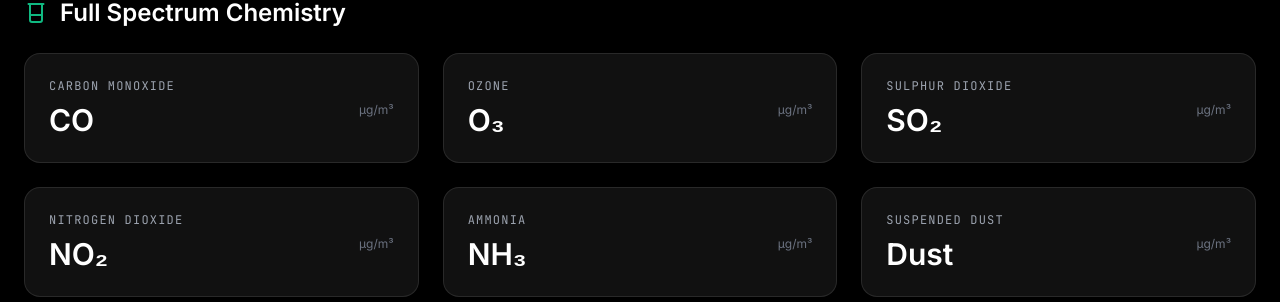
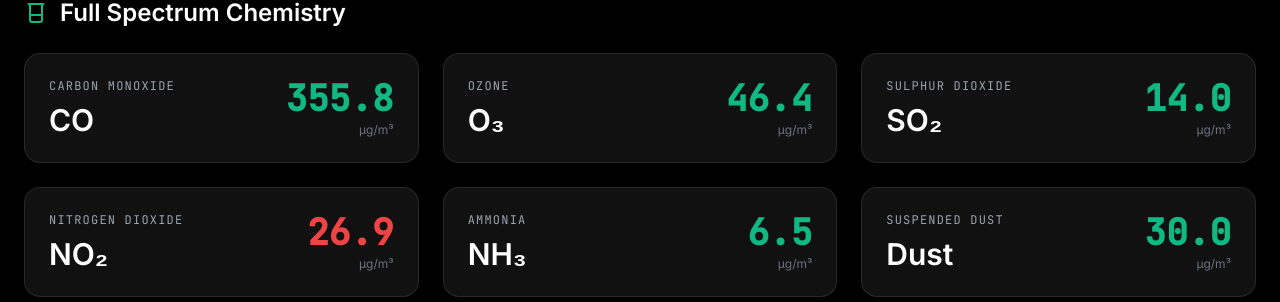
Before and after one commit to ekospaxes/hybrid-purifier-web, a React (Vite) app: page /dashboard in a window 1280 px wide. Shown: the part 1155-1457 px from the top of the page. Built offline with nearby package versions, Linux system fonts and the light colour scheme; no server answers.

Commit message:
Update DashboardPage.jsx v5

```diff
--- a/src/pages/Dashboard/DashboardPage.jsx
+++ b/src/pages/Dashboard/DashboardPage.jsx
@@ -1,3 +1,4 @@
+// DashboardPage.jsx
 import React, { useState, useEffect } from 'react';
 import { motion, AnimatePresence } from 'framer-motion';
 import { MapContainer, TileLayer, CircleMarker, Popup, useMap } from 'react-leaflet';
@@ -17,28 +18,23 @@ import { AnimatedTitle } from '../../components/ui/AnimatedText';
 // --- MAP UPDATER ---
 const MapUpdater = ({ center }) => {
   const map = useMap();
-  useEffect(() => { map.flyTo(center, 13, { duration: 2.5 }); }, [center, map]);
+  useEffect(() => { if (map && center) map.flyTo(center, 13, { duration: 2.5 }); }, [center, map]);
   return null;
 };
 
 // --- PHYSICS & LOGIC HELPERS ---
-const getPollutionStatus = (pm25) => {
-  if (pm25 <= 12) return { color: "text-eko-emerald", stroke: "#10B981", bg: "bg-eko-emerald", label: "Good", advice: "Air is pristine." };
-  if (pm25 <= 35) return { color: "text-yellow-400", stroke: "#FACC15", bg: "bg-yellow-400", label: "Moderate", advice: "Acceptable quality." };
-  if (pm25 <= 55) return { color: "text-orange-500", stroke: "#F97316", bg: "bg-orange-500", label: "Unhealthy (Sensitive)", advice: "Sensitive groups caution." };
-  if (pm25 <= 150) return { color: "text-red-500", stroke: "#EF4444", bg: "bg-red-500", label: "Unhealthy", advice: "Wear a mask outdoors." };
-  return { color: "text-rose-700", stroke: "#BE123C", bg: "bg-rose-700", label: "HAZARDOUS", advice: "EMERGENCY: STAY INDOORS." };
-};
-
-// --- ROBUST DATA ENGINE ---
-const getRobustValue = (val, baseLevel, pollutionFactor) => {
-  const num = parseFloat(val);
-  // Relaxed check: allow 0, but check for NaN or null
-  if (!isNaN(num) && val !== null && val !== undefined) return num.toFixed(1);
-
-  // Fallback Simulation
-  const simulated = baseLevel + (pollutionFactor * 0.05) + (Math.random() * (baseLevel * 0.1));
-  return simulated.toFixed(1);
+/**
+ * Returns a number (float) with one decimal.
+ * If `val` is missing/NaN we simulate using baseLevel + pollutionFactor influence.
+ */
+const getRobustValue = (val, baseLevel = 10, pollutionFactor = 0) => {
+  const num = typeof val === 'string' ? parseFloat(val) : (typeof val === 'number' ? val : NaN);
+  if (!isNaN(num) && val !== null && val !== undefined) {
+    return Number(num.toFixed(1));
+  }
+  // Fallback simulation: deterministic-ish but varies slightly
+  const simulated = baseLevel + (pollutionFactor * 0.05) + (Math.random() * Math.max(1, baseLevel * 0.1));
+  return Number(simulated.toFixed(1));
 };
 
 // --- COMPONENTS ---
@@ -56,16 +52,24 @@ const HealthMetric = ({ icon: Icon, label, status, delay }) => (
       <span className="text-sm text-gray-300">{label}</span>
     </div>
     <span className={`text-xs font-bold font-mono ${status === 'Safe' ? 'text-eko-emerald' : 'text-red-400'}`}>
-      {status.toUpperCase()}
+      {String(status).toUpperCase()}
     </span>
   </motion.div>
 );
 
 const AQIGauge = ({ value, max, label, subLabel, pmValue }) => {
-  const status = getPollutionStatus(pmValue || value);
+  const status = (() => {
+    const pm = pmValue ?? value;
+    if (pm <= 12) return { color: "text-eko-emerald", stroke: "#10B981", bg: "bg-eko-emerald", label: "Good" };
+    if (pm <= 35) return { color: "text-yellow-400", stroke: "#FACC15", bg: "bg-yellow-400", label: "Moderate" };
+    if (pm <= 55) return { color: "text-orange-500", stroke: "#F97316", bg: "bg-orange-500", label: "Unhealthy (Sensitive)" };
+    if (pm <= 150) return { color: "text-red-500", stroke: "#EF4444", bg: "bg-red-500", label: "Unhealthy" };
+    return { color: "text-rose-700", stroke: "#BE123C", bg: "bg-rose-700", label: "HAZARDOUS" };
+  })();
+
   const radius = 60;
   const circumference = 2 * Math.PI * radius;
-  const safeVal = parseFloat(value) || 0;
+  const safeVal = Number(value) || 0;
   const percent = Math.min((safeVal / max) * 100, 100);
   const strokeDashoffset = circumference - (percent / 100) * circumference;
 
@@ -79,15 +83,15 @@ const AQIGauge = ({ value, max, label, subLabel, pmValue }) => {
             stroke="currentColor" strokeWidth="12" fill="transparent"
             strokeDasharray={circumference}
             initial={{ strokeDashoffset: circumference }}
-            animate={{ strokeDashoffset: strokeDashoffset }}
-            transition={{ duration: 2, ease: "easeOut" }}
+            animate={{ strokeDashoffset }}
+            transition={{ duration: 1.2, ease: "easeOut" }}
             strokeLinecap="round"
             className={`${status.color} drop-shadow-[0_0_20px_currentColor]`}
           />
         </svg>
         <div className="absolute flex flex-col items-center">
           <motion.span
-             initial={{ opacity: 0, scale: 0.5 }}
+            initial={{ opacity: 0, scale: 0.6 }}
             animate={{ opacity: 1, scale: 1 }}
             className={`text-5xl font-display font-bold ${status.color}`}
           >
@@ -106,8 +110,8 @@ const AQIGauge = ({ value, max, label, subLabel, pmValue }) => {
 };
 
 const ChemicalCard = ({ label, formula, value, unit, limit }) => {
-  const safeVal = parseFloat(value);
-  const isSafe = safeVal < limit;
+  const safeVal = Number(value);
+  const isSafe = !isNaN(safeVal) ? (safeVal < limit) : true;
   const color = !isSafe ? "text-red-500" : "text-eko-emerald";
 
   return (
@@ -120,7 +124,7 @@ const ChemicalCard = ({ label, formula, value, unit, limit }) => {
       </div>
       <div className="text-right flex flex-col justify-center">
         <div className={`text-4xl font-mono font-bold ${color}`}>
-            {value}
+          {isNaN(safeVal) ? '—' : safeVal.toFixed(1)}
         </div>
         <div className="text-xs text-gray-500 mt-1">{unit}</div>
       </div>
@@ -131,6 +135,7 @@ const ChemicalCard = ({ label, formula, value, unit, limit }) => {
 // --- MAIN PAGE ---
 const DashboardPage = () => {
   const [loading, setLoading] = useState(false);
+  const [rawApi, setRawApi] = useState(null); // store raw fetch for debugging
   const [weather, setWeather] = useState({});
   const [hourly, setHourly] = useState([]);
   const [coords, setCoords] = useState({ lat: 28.6139, lng: 77.2090 });
@@ -139,7 +144,9 @@ const DashboardPage = () => {
   const [suggestions, setSuggestions] = useState([]);
   const [showSuggestions, setShowSuggestions] = useState(false);
 
+  // fetch data whenever coords change
   useEffect(() => {
+    let mounted = true;
     const fetchData = async () => {
       setLoading(true);
       try {
@@ -147,19 +154,53 @@ const DashboardPage = () => {
           `https://air-quality-api.open-meteo.com/v1/air-quality?latitude=${coords.lat}&longitude=${coords.lng}&current=pm10,pm2_5,carbon_monoxide,nitrogen_dioxide,sulphur_dioxide,ozone,uv_index,dust,ammonia&hourly=pm2_5&timezone=auto&past_days=1`
         );
         const data = await res.json();
-        setWeather(data.current || {});
+        if (!mounted) return;
+        setRawApi(data);
 
-        if(data.hourly) {
-           const formatted = data.hourly.time.slice(-24).map((time, i) => ({
-              time: time.split('T')[1],
-              val: data.hourly.pm2_5.slice(-24)[i]
+        // normalize the "current" block into friendly keys (some APIs name things differently)
+        const current = data?.current || {};
+        const normalize = {
+          pm2_5: current?.pm2_5 ?? current?.pm2_5 ?? current?.pm25 ?? current?.pm_2_5 ?? null,
+          pm10: current?.pm10 ?? current?.pm10 ?? current?.pm10 ?? null,
+          carbon_monoxide: current?.carbon_monoxide ?? current?.co ?? current?.carbonMonoxide ?? null,
+          ozone: current?.ozone ?? current?.o3 ?? null,
+          sulphur_dioxide: current?.sulphur_dioxide ?? current?.so2 ?? null,
+          nitrogen_dioxide: current?.nitrogen_dioxide ?? current?.no2 ?? null,
+          ammonia: current?.ammonia ?? null,
+          dust: current?.dust ?? null,
+          uv_index: current?.uv_index ?? current?.uv ?? null
+        };
+
+        setWeather(normalize);
+
+        // hourly series: be defensive
+        if (data.hourly && Array.isArray(data.hourly.time) && Array.isArray(data.hourly.pm2_5)) {
+          // keep last 24 (or fewer)
+          const times = data.hourly.time.slice(-24);
+          const vals = data.hourly.pm2_5.slice(-24);
+          const formatted = times.map((t, i) => {
+            // extract hour part if iso string
+            const hour = t.includes('T') ? t.split('T')[1].slice(0,5) : t;
+            return { time: hour, val: Number(vals[i] ?? getRobustValue(null, 15, 0)) };
+          });
+          setHourly(formatted);
+        } else {
+          // fallback: simulate a small hourly series using current pm2_5
+          const fallbackVal = getRobustValue(normalize.pm2_5, 25, 0);
+          const simulated = Array.from({ length: 24 }).map((_, i) => ({
+            time: `${String(i).padStart(2, '0')}:00`,
+            val: Number((fallbackVal + Math.sin(i / 24 * Math.PI) * 3).toFixed(1))
           }));
-           setHourly(formatted);
+          setHourly(simulated);
         }
-      } catch (error) { console.error("API Error", error); }
-      setLoading(false);
+      } catch (error) {
+        console.error("API Error", error);
+      } finally {
+        if (mounted) setLoading(false);
+      }
     };
     fetchData();
+    return () => { mounted = false; };
   }, [coords]);
 
   // Search Logic
@@ -167,11 +208,11 @@ const DashboardPage = () => {
     const timer = setTimeout(async () => {
       if (query.length > 2) {
         try {
-          const res = await fetch(`https://geocoding-api.open-meteo.com/v1/search?name=${query}&count=5&language=en&format=json`);
+          const res = await fetch(`https://geocoding-api.open-meteo.com/v1/search?name=${encodeURIComponent(query)}&count=5&language=en&format=json`);
           const data = await res.json();
           setSuggestions(data.results || []);
           setShowSuggestions(true);
-        } catch (err) { console.error(err); }
+        } catch (err) { console.error(err); setSuggestions([]); setShowSuggestions(false); }
       } else { setSuggestions([]); setShowSuggestions(false); }
     }, 300);
     return () => clearTimeout(timer);
@@ -179,7 +220,7 @@ const DashboardPage = () => {
 
   const selectLocation = (place) => {
     setCoords({ lat: place.latitude, lng: place.longitude });
-    setLocationName(`${place.name}, ${place.country}`);
+    setLocationName(`${place.name}${place.admin1 ? ', ' + place.admin1 : ''}, ${place.country}`);
     setQuery(""); setShowSuggestions(false);
   };
   const handleLocateMe = () => {
@@ -193,22 +234,30 @@ const DashboardPage = () => {
 
   // --- CALCULATIONS ---
   const pm25 = getRobustValue(weather?.pm2_5, 25, 0);
-  const calcPM25 = parseFloat(pm25);
+  const calcPM25 = Number(pm25);
 
   let indoorEff = 0.999;
   if (calcPM25 > 150) indoorEff = 0.96;
   if (calcPM25 > 300) indoorEff = 0.94;
-  const indoorPM25 = Math.max(1, (calcPM25 * (1 - indoorEff)).toFixed(1));
+  const indoorPM25 = Math.max(1, Number((calcPM25 * (1 - indoorEff)).toFixed(1)));
 
-  // Guaranteed Data Array
+  // Guaranteed Data Array with numeric values
   const chemicals = [
     { label: "Carbon Monoxide", formula: "CO", unit: "µg/m³", limit: 4000, val: getRobustValue(weather?.carbon_monoxide, 350, calcPM25) },
     { label: "Ozone", formula: "O₃", unit: "µg/m³", limit: 100, val: getRobustValue(weather?.ozone, 45, calcPM25) },
     { label: "Sulphur Dioxide", formula: "SO₂", unit: "µg/m³", limit: 40, val: getRobustValue(weather?.sulphur_dioxide, 12, calcPM25) },
     { label: "Nitrogen Dioxide", formula: "NO₂", unit: "µg/m³", limit: 25, val: getRobustValue(weather?.nitrogen_dioxide, 25, calcPM25) },
     { label: "Ammonia", formula: "NH₃", unit: "µg/m³", limit: 200, val: getRobustValue(weather?.ammonia, 5, calcPM25) },
-    { label: "Suspended Dust", formula: "Dust", unit: "µg/m³", limit: 50, val: getRobustValue(weather?.dust, calcPM25 * 1.1, calcPM25) },
+    { label: "Suspended Dust", formula: "Dust", unit: "µg/m³", limit: 50, val: getRobustValue(weather?.dust, Math.max(15, calcPM25 * 1.1), calcPM25) },
   ];
+
+  // Trigger a resize after hourly data populates to help Recharts measure correctly
+  useEffect(() => {
+    if (hourly.length > 0) {
+      const t = setTimeout(() => window.dispatchEvent(new Event('resize')), 150);
+      return () => clearTimeout(t);
+    }
+  }, [hourly]);
 
   return (
     <div className="min-h-screen bg-black pb-20 overflow-x-hidden">
@@ -233,9 +282,9 @@ const DashboardPage = () => {
             {showSuggestions && suggestions.length > 0 && (
               <motion.ul initial={{ opacity: 0, y: -10 }} animate={{ opacity: 1, y: 0 }} exit={{ opacity: 0, y: -10 }} className="absolute top-full left-0 right-0 mt-2 bg-[#121212] border border-white/10 rounded-xl overflow-hidden shadow-2xl z-40">
                 {suggestions.map((place) => (
-                    <li key={place.id} onClick={() => selectLocation(place)} className="px-6 py-3 hover:bg-white/5 cursor-pointer flex items-center gap-3 border-b border-white/5 last:border-0 transition-colors">
+                  <li key={place.id || place.name + place.latitude} onClick={() => selectLocation(place)} className="px-6 py-3 hover:bg-white/5 cursor-pointer flex items-center gap-3 border-b border-white/5 last:border-0 transition-colors">
                     <MapPin size={16} className="text-gray-500" />
-                      <div><div className="text-white font-medium">{place.name}</div><div className="text-xs text-gray-500">{place.admin1}, {place.country}</div></div>
+                    <div><div className="text-white font-medium">{place.name}</div><div className="text-xs text-gray-500">{place.admin1 || ''}{place.admin1 ? ', ' : ''}{place.country}</div></div>
                   </li>
                 ))}
               </motion.ul>
@@ -247,7 +296,7 @@ const DashboardPage = () => {
       <div className="max-w-7xl mx-auto px-6 grid grid-cols-1 lg:grid-cols-12 gap-6">
 
         {/* LEFT: MAP & GRAPH */}
-        <div className="lg:col-span-8 space-y-6">
+        <div className="lg:col-span-8 space-y-6 min-w-0">
           <div className="h-[400px] rounded-3xl overflow-hidden border border-white/10 relative z-0 shadow-lg bg-[#111]">
             <MapContainer center={[coords.lat, coords.lng]} zoom={12} scrollWheelZoom={false} className="h-full w-full">
               <TileLayer attribution='Tiles &copy; Esri' url="https://server.arcgisonline.com/ArcGIS/rest/services/World_Imagery/MapServer/tile/{z}/{y}/{x}" />
@@ -263,7 +312,7 @@ const DashboardPage = () => {
             </div>
           </div>
 
-           <GlassCard className="p-6">
+          <GlassCard className="p-6 min-w-0">
             <div className="flex justify-between items-center mb-6">
               <h3 className="text-white font-bold flex items-center gap-2">
                 <Activity size={18} className="text-eko-emerald" />
@@ -272,15 +321,15 @@ const DashboardPage = () => {
               <div className="text-xs font-mono text-gray-500">OPEN-METEO HISTORICAL</div>
             </div>
 
-              {/* FIX: Strict Container Dimensions + min-w-0 for Recharts */}
-              <div className="w-full h-[300px] min-w-0 relative">
+            <div className="w-full h-[300px] min-w-0 relative" style={{ minHeight: 300 }}>
               {hourly.length > 0 ? (
-                   <ResponsiveContainer width="100%" height="100%">
+                // use numeric height to avoid measurement race conditions
+                <ResponsiveContainer width="100%" height={300} key={`${coords.lat}-${coords.lng}-${hourly.length}`}>
                   <AreaChart data={hourly}>
                     <defs>
                       <linearGradient id="colorVal" x1="0" y1="0" x2="0" y2="1">
-                               <stop offset="5%" stopColor="#10B981" stopOpacity={0.3}/>
-                               <stop offset="95%" stopColor="#10B981" stopOpacity={0}/>
+                        <stop offset="5%" stopColor="#10B981" stopOpacity={0.3} />
+                        <stop offset="95%" stopColor="#10B981" stopOpacity={0} />
                       </linearGradient>
                     </defs>
                     <CartesianGrid strokeDasharray="3 3" stroke="#333" vertical={false} />
@@ -298,14 +347,14 @@ const DashboardPage = () => {
         </div>
 
         {/* RIGHT: GAUGES */}
-        <div className="lg:col-span-4 space-y-6">
+        <div className="lg:col-span-4 space-y-6 min-w-0">
           <GlassCard className="p-4">
             <div className="flex items-center justify-between border-b border-white/5 pb-2 mb-4">
               <span className="text-xs font-mono text-gray-400 uppercase tracking-widest">Real-time Analysis</span>
               <span className="w-2 h-2 rounded-full bg-eko-emerald" />
             </div>
             <div className="flex items-center justify-between mb-8">
-                 <AQIGauge value={calcPM25} max={400} label="Outdoor" subLabel={locationName} />
+              <AQIGauge value={calcPM25} max={400} label="Outdoor" subLabel={locationName} pmValue={calcPM25} />
             </div>
             <div className="relative p-4 rounded-2xl bg-eko-emerald/5 border border-eko-emerald/20">
               <div className="absolute -top-3 left-4 bg-black px-2 text-xs font-bold text-eko-emerald flex items-center gap-1">
@@ -317,7 +366,7 @@ const DashboardPage = () => {
                   <div className="text-[10px] text-gray-500 uppercase">Indoor PM2.5</div>
                 </div>
                 <div className="text-right">
-                       <div className="text-lg font-bold text-eko-emerald">{(indoorEff*100).toFixed(1)}%</div>
+                  <div className="text-lg font-bold text-eko-emerald">{(indoorEff * 100).toFixed(1)}%</div>
                   <div className="text-[10px] text-eko-emerald/70">Efficiency</div>
                 </div>
               </div>
@@ -342,12 +391,15 @@ const DashboardPage = () => {
             <Beaker className="text-eko-emerald" />
             Full Spectrum Chemistry
           </h3>
-            {/* CHANGED: grid-cols-2 md:grid-cols-4 lg:grid-cols-6 -> lg:grid-cols-3 for much bigger tiles */}
           <div className="grid grid-cols-1 md:grid-cols-2 lg:grid-cols-3 gap-6">
             {chemicals.map((chem, i) => (
               <ChemicalCard
                 key={i}
-                    {...chem}
+                label={chem.label}
+                formula={chem.formula}
+                value={chem.val}
+                unit={chem.unit}
+                limit={chem.limit}
                 delay={i * 0.1}
               />
             ))}
```
Lines whose indentation alone changed are shown as unchanged.
